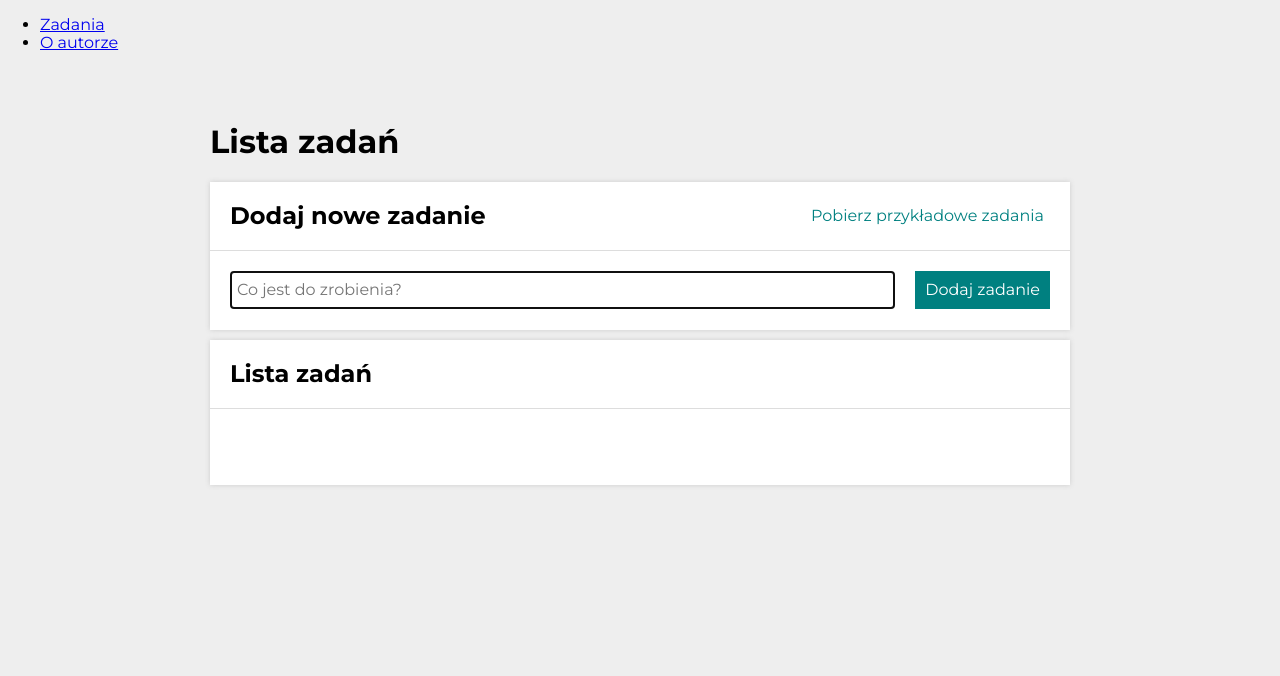
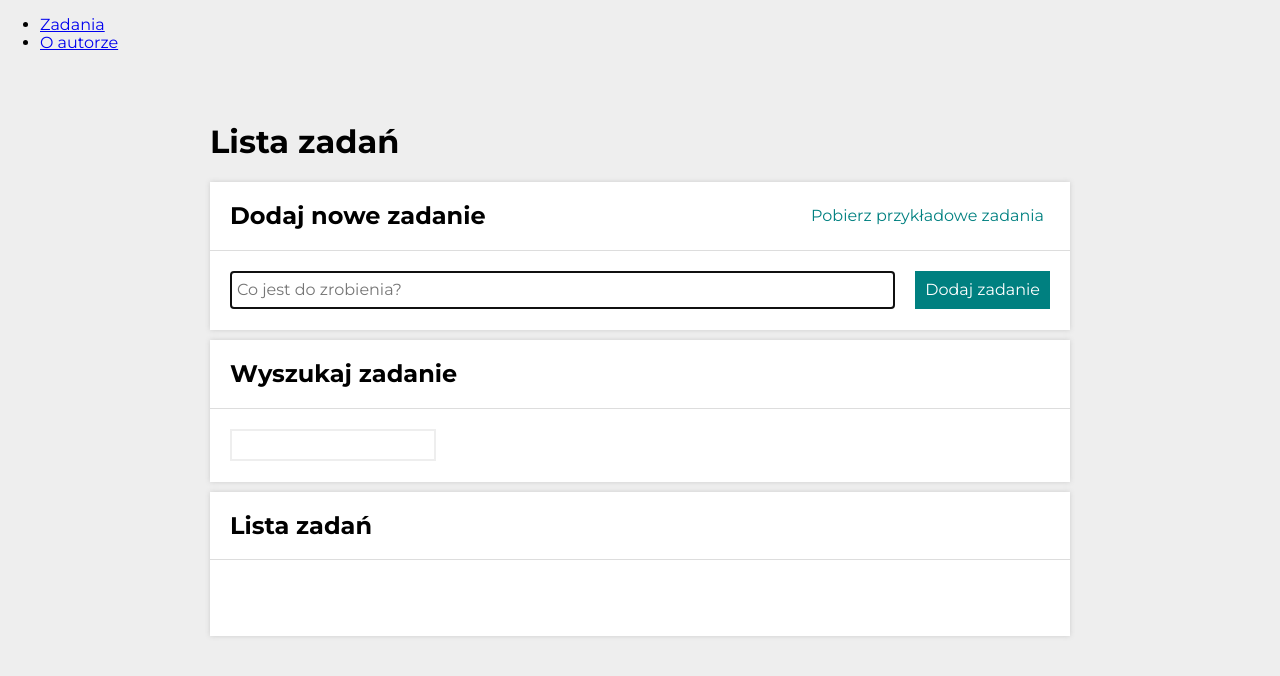
Before and after one commit to BoAneta/todos-list-react, a React (Create React App) app: page /#/zadania in a window 1280 px wide. Shown: the top 676 px of the page. Built offline with nearby package versions, Linux system fonts and the light colour scheme.

Commit message:
search filed created

```diff
--- a/src/features/tasks/TasksPage/Form/index.js
+++ b/src/features/tasks/TasksPage/Form/index.js
@@ -1,8 +1,9 @@
 import { nanoid } from "@reduxjs/toolkit";
 import { useRef, useState } from "react";
 import { useDispatch } from "react-redux";
+import Input from "../../Input";
 import { addTask } from "../../tasksSlice";
-import { Button, FormElement, Input } from "./styled";
+import { Button, FormElement } from "./styled";
 
 const Form = () => {
   const [newTaskContent, setNewTaskContent] = useState("");
--- a/src/features/tasks/TasksPage/Form/styled.js
+++ b/src/features/tasks/TasksPage/Form/styled.js
@@ -8,11 +8,6 @@ export const FormElement = styled.form`
     @media (max-width: ${({theme}) => theme.breakpoint.mobileMax}px) {
         grid-template-columns: 1fr;
     }
-`;
-
-export const Input = styled.input`
-    padding: 5px;
-    border: 2px solid ${({ theme }) => theme.color.gallery};
 `;
 
 export const Button = styled.button`
--- a/src/features/tasks/TasksPage/index.js
+++ b/src/features/tasks/TasksPage/index.js
@@ -4,6 +4,7 @@ import Section from "../../../common/Section";
 import Container from "../../../common/Container";
 import TasksList from "../TasksPage/TasksList";
 import ExampleTasksButton from "../ExampleTasksButton";
+import Input from "../Input";
 
 function TasksPage() {
   return (
@@ -11,19 +12,17 @@ function TasksPage() {
       <h1>Lista zadań</h1>
       <Section
         title="Dodaj nowe zadanie"
-        extraHeaderContent={
-          <ExampleTasksButton />
-        }
+        extraHeaderContent={<ExampleTasksButton />}
         body={<Form />}
       />
       <Section
+        title="Wyszukaj zadanie"
+        body={<Input />}
+      />
+      <Section
         title="Lista zadań"
-        body={
-          <TasksList
-          />}
-        extraHeaderContent={
-          <Buttons
-          />}
+        body={<TasksList />}
+        extraHeaderContent={<Buttons />}
       />
     </Container>
   );
```
Also changed, not shown: src/features/tasks/TasksPage/Search/index.js (added, +7 -0 lines).
